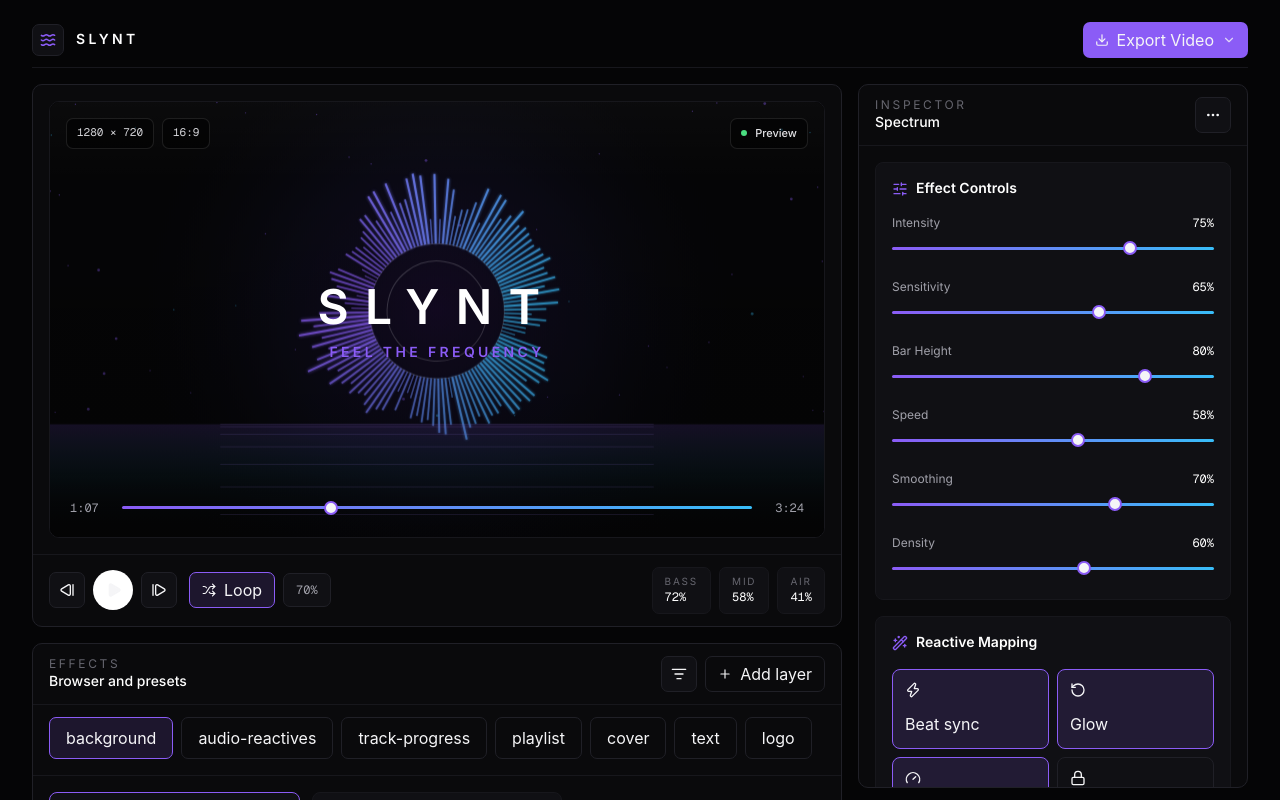
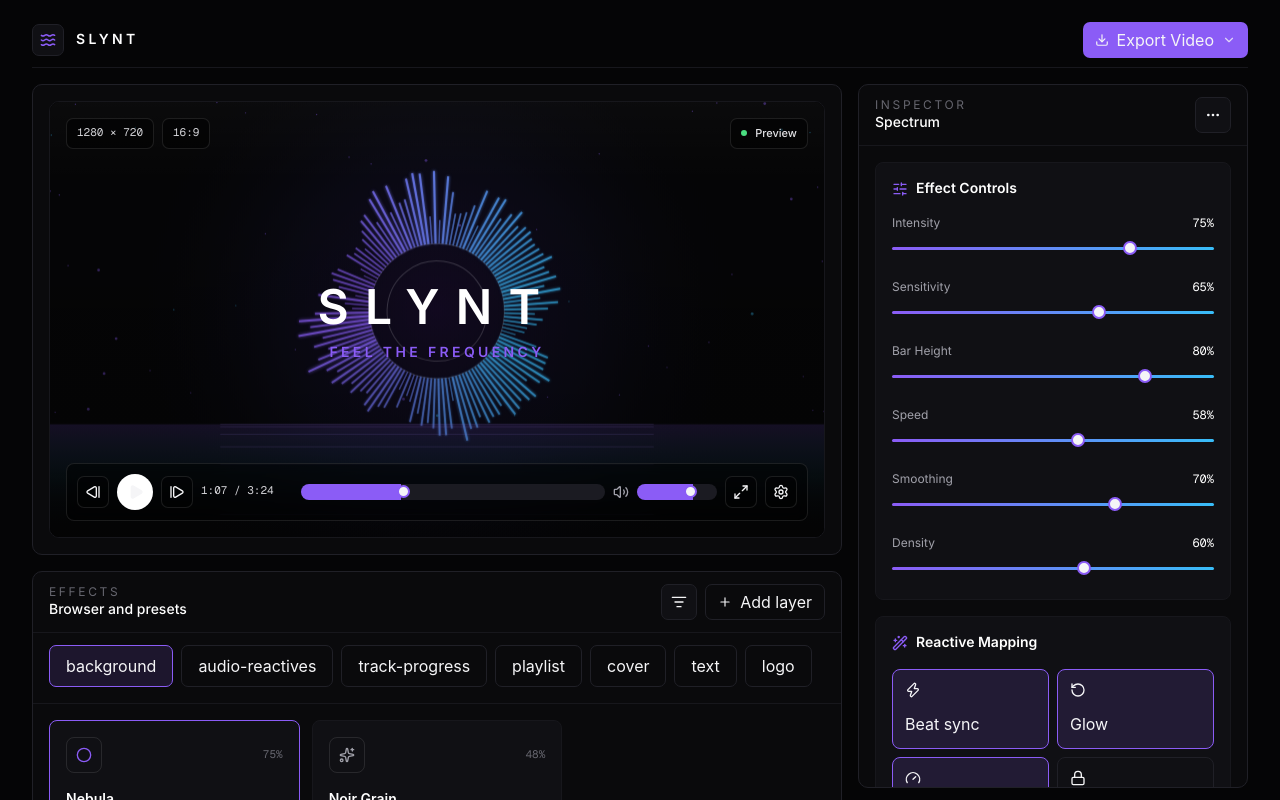
Before and after one commit to Thekindkhosi/slynt, a Next.js app: page / in a window 1280 px wide. Shown: the top 800 px of the page. Built offline with nearby package versions, Linux system fonts and the light colour scheme.

Commit message:
feat: implement playback controls with volume adjustment and progress tracking

```diff
--- a/app/globals.css
+++ b/app/globals.css
@@ -150,3 +150,38 @@ video {
   height: 14px;
   width: 14px;
 }
+
+.slynt-progress {
+  appearance: none;
+  border-radius: 999px;
+  outline: none;
+}
+
+.slynt-progress::-webkit-slider-runnable-track {
+  border-radius: 999px;
+  height: 4px;
+}
+
+.slynt-progress::-webkit-slider-thumb {
+  appearance: none;
+  background: var(--text-primary);
+  border: 2px solid var(--accent);
+  border-radius: 999px;
+  height: 13px;
+  margin-top: -4.5px;
+  width: 13px;
+}
+
+.slynt-progress::-moz-range-track {
+  background: transparent;
+  border-radius: 999px;
+  height: 4px;
+}
+
+.slynt-progress::-moz-range-thumb {
+  background: var(--text-primary);
+  border: 2px solid var(--accent);
+  border-radius: 999px;
+  height: 13px;
+  width: 13px;
+}
--- a/components/slynt/playback-controls.tsx
+++ b/components/slynt/playback-controls.tsx
@@ -1,32 +1,170 @@
 import {
+  Maximize2,
   Pause,
   Play,
-  Shuffle,
+  Settings,
   StepBack,
   StepForward,
+  Volume2,
 } from "lucide-react";
+import { useEffect, useRef, type Dispatch, type SetStateAction } from "react";
 import type { Icon } from "@/types/editor";
-import { cn } from "./utils";
 
 type PlaybackControlsProps = {
+  currentTime: number;
+  duration: number;
   isPlaying: boolean;
-  loop: boolean;
+  setCurrentTime: Dispatch<SetStateAction<number>>;
   setIsPlaying: (value: boolean) => void;
-  setLoop: (value: boolean) => void;
+  setVolume: (value: number) => void;
   volume: number;
 };
+
+export function PlaybackControls({
+  currentTime,
+  duration,
+  isPlaying,
+  setCurrentTime,
+  setIsPlaying,
+  setVolume,
+  volume,
+}: PlaybackControlsProps) {
+  const animationRef = useRef<number | null>(null);
+  const lastFrameRef = useRef<number | null>(null);
+  const progress =
+    duration > 0 ? Math.min(100, (currentTime / duration) * 100) : 0;
+  const seekBackground = `linear-gradient(90deg, var(--accent) 0%, var(--accent) ${progress}%, #1b1b22 ${progress}%, #1b1b22 100%)`;
+  const volumeBackground = `linear-gradient(90deg, var(--accent) 0%, var(--accent) ${volume}%, #1b1b22 ${volume}%, #1b1b22 100%)`;
+
+  useEffect(() => {
+    if (!isPlaying) {
+      lastFrameRef.current = null;
+      return;
+    }
+
+    const tick = (timestamp: number) => {
+      if (lastFrameRef.current === null) {
+        lastFrameRef.current = timestamp;
+      }
+
+      const deltaSeconds = (timestamp - lastFrameRef.current) / 1000;
+      lastFrameRef.current = timestamp;
+
+      setCurrentTime((current) => {
+        const next = current + deltaSeconds;
+        if (next >= duration) {
+          setIsPlaying(false);
+          return 0;
+        }
+
+        return next;
+      });
+
+      animationRef.current = window.requestAnimationFrame(tick);
+    };
+
+    animationRef.current = window.requestAnimationFrame(tick);
+
+    return () => {
+      if (animationRef.current !== null) {
+        window.cancelAnimationFrame(animationRef.current);
+      }
+      animationRef.current = null;
+    };
+  }, [duration, isPlaying, setCurrentTime, setIsPlaying]);
+
+  return (
+    <div className="flex w-full flex-col gap-2 rounded-[8px] border border-white/10 bg-black/45 p-2.5 backdrop-blur-sm">
+      <div className="flex items-center gap-2">
+        <IconButton
+          icon={StepBack}
+          label="Previous"
+          onClick={() => setCurrentTime((current) => Math.max(0, current - 10))}
+        />
+        <button
+          aria-label={isPlaying ? "Pause preview" : "Play preview"}
+          className="flex h-9 w-9 shrink-0 items-center justify-center rounded-full bg-white text-black transition hover:bg-zinc-200"
+          onClick={() => setIsPlaying(!isPlaying)}
+          type="button"
+        >
+          {isPlaying ? (
+            <Pause className="h-4 w-4 fill-current" />
+          ) : (
+            <Play className="ml-0.5 h-4 w-4 fill-current" />
+          )}
+        </button>
+        <IconButton
+          icon={StepForward}
+          label="Next"
+          onClick={() =>
+            setCurrentTime((current) => Math.min(duration, current + 10))
+          }
+        />
+
+        <span className="w-[74px] shrink-0 font-mono text-[11px] text-zinc-300 sm:w-[92px]">
+          {formatTime(currentTime)} / {formatTime(duration)}
+        </span>
+
+        <input
+          aria-label="Seek playback"
+          className="slynt-progress h-4 min-w-0 flex-1"
+          max={duration}
+          min="0"
+          onChange={(event) => setCurrentTime(Number(event.target.value))}
+          style={{ background: seekBackground }}
+          type="range"
+          value={currentTime}
+        />
+
+        <div className="hidden items-center gap-2 md:flex">
+          <Volume2 className="h-4 w-4 text-zinc-400" />
+          <input
+            aria-label="Volume"
+            className="slynt-progress h-4 w-20"
+            max="100"
+            min="0"
+            onChange={(event) => setVolume(Number(event.target.value))}
+            style={{ background: volumeBackground }}
+            type="range"
+            value={volume}
+          />
+        </div>
+
+        <IconButton icon={Maximize2} label="Fullscreen" />
+        <IconButton icon={Settings} label="Settings" />
+      </div>
+
+      <div className="flex items-center gap-2 md:hidden">
+        <Volume2 className="h-4 w-4 text-zinc-400" />
+        <input
+          aria-label="Volume"
+          className="slynt-progress h-4 flex-1"
+          max="100"
+          min="0"
+          onChange={(event) => setVolume(Number(event.target.value))}
+          style={{ background: volumeBackground }}
+          type="range"
+          value={volume}
+        />
+      </div>
+    </div>
+  );
+}
 
 function IconButton({
   icon: IconComponent,
   label,
+  onClick,
 }: {
   icon: Icon;
   label: string;
+  onClick?: () => void;
 }) {
   return (
     <button
       aria-label={label}
-      className="flex h-9 w-9 items-center justify-center rounded-[7px] border border-[var(--border)] bg-[var(--surface-secondary)] text-[var(--text-secondary)] transition hover:border-[var(--accent)] hover:text-white"
+      className="flex h-8 w-8 shrink-0 items-center justify-center rounded-[7px] border border-white/10 bg-black/35 text-zinc-300 transition hover:border-[var(--accent)] hover:text-white"
+      onClick={onClick}
       title={label}
       type="button"
     >
@@ -35,45 +173,9 @@ function IconButton({
   );
 }
 
-export function PlaybackControls({
-  isPlaying,
-  loop,
-  setIsPlaying,
-  setLoop,
-  volume,
-}: PlaybackControlsProps) {
-  return (
-    <div className="flex items-center gap-2">
-      <IconButton icon={StepBack} label="Back" />
-      <button
-        aria-label={isPlaying ? "Pause preview" : "Play preview"}
-        className="flex h-10 w-10 items-center justify-center rounded-full bg-white text-black transition hover:bg-zinc-200"
-        onClick={() => setIsPlaying(!isPlaying)}
-        type="button"
-      >
-        {isPlaying ? (
-          <Pause className="h-4 w-4 fill-current" />
-        ) : (
-          <Play className="ml-0.5 h-4 w-4 fill-current" />
-        )}
-      </button>
-      <IconButton icon={StepForward} label="Forward" />
-      <button
-        className={cn(
-          "ml-1 flex h-9 items-center gap-2 rounded-[7px] border px-3 text-xs transition",
-          loop
-            ? "border-[var(--accent)] bg-[var(--accent-soft)] text-white"
-            : "border-[var(--border)] text-[var(--text-secondary)] hover:text-white",
-        )}
-        onClick={() => setLoop(!loop)}
-        type="button"
-      >
-        <Shuffle className="h-3.5 w-3.5" />
-        Loop
-      </button>
-      <span className="hidden rounded-[7px] border border-[var(--border)] bg-[var(--surface-secondary)] px-3 py-2 font-mono text-xs text-[var(--text-secondary)] sm:inline-flex">
-        {volume}%
-      </span>
-    </div>
-  );
+function formatTime(time: number) {
+  const normalizedTime = Math.max(0, Math.floor(time));
+  const minutes = Math.floor(normalizedTime / 60);
+  const seconds = normalizedTime % 60;
+  return `${minutes}:${seconds.toString().padStart(2, "0")}`;
 }
--- a/components/slynt/preview-stage.tsx
+++ b/components/slynt/preview-stage.tsx
@@ -1,3 +1,4 @@
+import type { Dispatch, SetStateAction } from "react";
 import type { ControlValues } from "@/types/editor";
 import { CanvasVisualizer } from "./canvas-visualizer";
 import { PlaybackControls } from "./playback-controls";
@@ -7,10 +8,9 @@ type PreviewStageProps = {
   duration: number;
   controlValues: ControlValues;
   isPlaying: boolean;
-  loop: boolean;
   setIsPlaying: (value: boolean) => void;
-  setLoop: (value: boolean) => void;
-  setCurrentTime: (value: number) => void;
+  setCurrentTime: Dispatch<SetStateAction<number>>;
+  setVolume: (value: number) => void;
   selectedBackground: string;
   selectedVisualizer: string;
   volume: number;
@@ -21,10 +21,9 @@ export function PreviewStage({
   duration,
   controlValues,
   isPlaying,
-  loop,
   setIsPlaying,
-  setLoop,
   setCurrentTime,
+  setVolume,
   volume,
 }: PreviewStageProps) {
   return (
@@ -62,78 +61,19 @@ export function PreviewStage({
             </div>
           </div>
 
-          <div className="absolute bottom-5 left-5 right-5">
-            <Timeline
+          <div className="absolute bottom-4 left-4 right-4">
+            <PlaybackControls
               currentTime={currentTime}
               duration={duration}
+              isPlaying={isPlaying}
               setCurrentTime={setCurrentTime}
+              setIsPlaying={setIsPlaying}
+              setVolume={setVolume}
+              volume={volume}
             />
           </div>
-        </div>
-      </div>
-
-      <div className="flex flex-col gap-3 border-t border-[var(--border-subtle)] px-4 py-3 lg:flex-row lg:items-center lg:justify-between">
-        <PlaybackControls
-          isPlaying={isPlaying}
-          loop={loop}
-          setIsPlaying={setIsPlaying}
-          setLoop={setLoop}
-          volume={volume}
-        />
-
-        <div className="grid grid-cols-3 gap-2 text-xs text-[var(--text-secondary)] sm:flex sm:items-center">
-          <Meter label="Bass" value="72%" />
-          <Meter label="Mid" value="58%" />
-          <Meter label="Air" value="41%" />
         </div>
       </div>
     </section>
   );
 }
-
-function Timeline({
-  currentTime,
-  duration,
-  setCurrentTime,
-}: {
-  currentTime: number;
-  duration: number;
-  setCurrentTime: (value: number) => void;
-}) {
-  return (
-    <div className="flex items-center gap-3">
-      <span className="w-10 font-mono text-xs text-zinc-400">
-        {formatTime(currentTime)}
-      </span>
-      <input
-        aria-label="Playback position"
-        className="slynt-range flex-1"
-        max={duration}
-        min="0"
-        onChange={(event) => setCurrentTime(Number(event.target.value))}
-        type="range"
-        value={currentTime}
-      />
-      <span className="w-10 text-right font-mono text-xs text-zinc-400">
-        {formatTime(duration)}
-      </span>
-    </div>
-  );
-}
-
-function formatTime(time: number) {
-  const minutes = Math.floor(time / 60);
-  const seconds = Math.floor(time % 60);
-  return `${minutes}:${seconds.toString().padStart(2, "0")}`;
-}
-
-function Meter({ label, value }: { label: string; value: string }) {
-  return (
-    <div className="rounded-[7px] border border-[var(--border-subtle)] bg-[var(--surface-secondary)] px-3 py-2">
-      <p className="text-[10px] uppercase tracking-[0.18em] text-[var(--text-muted)]">
-        {label}
-      </p>
-      <p className="font-mono text-xs text-white">{value}</p>
-    </div>
-  );
-}
--- a/components/slynt/slynt-editor.tsx
+++ b/components/slynt/slynt-editor.tsx
@@ -1,6 +1,6 @@
 "use client";
 
-import { useEffect, useMemo, useState } from "react";
+import { useMemo, useState } from "react";
 import { effects } from "@/data/effects";
 import type { ControlValues, EffectCategory, ExportValues } from "@/types/editor";
 import { ControlSidebar } from "./control-sidebar";
@@ -16,7 +16,7 @@ export function SlyntEditor() {
   const [isPlaying, setIsPlaying] = useState(false);
   const [currentTime, setCurrentTime] = useState(67);
   const [duration] = useState(204);
-  const [volume] = useState(70);
+  const [volume, setVolume] = useState(70);
   const [controlValues, setControlValues] = useState<ControlValues>({
     intensity: 75,
     sensitivity: 65,
@@ -34,7 +34,6 @@ export function SlyntEditor() {
     aspectRatio: "16:9",
   });
   const [transparent, setTransparent] = useState(false);
-  const [loop, setLoop] = useState(true);
 
   const selectedEffect = useMemo(
     () =>
@@ -46,18 +45,6 @@ export function SlyntEditor() {
     () => effects.filter((effect) => effect.category === activeCategory),
     [activeCategory],
   );
-
-  useEffect(() => {
-    if (!isPlaying) {
-      return;
-    }
-
-    const interval = window.setInterval(() => {
-      setCurrentTime((current) => (current >= duration ? 0 : current + 1));
-    }, 120);
-
-    return () => window.clearInterval(interval);
-  }, [duration, isPlaying]);
 
   return (
     <main className="min-h-screen bg-[var(--background)] text-[var(--text-primary)]">
@@ -71,10 +58,9 @@ export function SlyntEditor() {
               duration={duration}
               controlValues={controlValues}
               isPlaying={isPlaying}
-              loop={loop}
               setIsPlaying={setIsPlaying}
-              setLoop={setLoop}
               setCurrentTime={setCurrentTime}
+              setVolume={setVolume}
               selectedBackground={selectedBackground}
               selectedVisualizer={selectedVisualizer}
               volume={volume}
```
